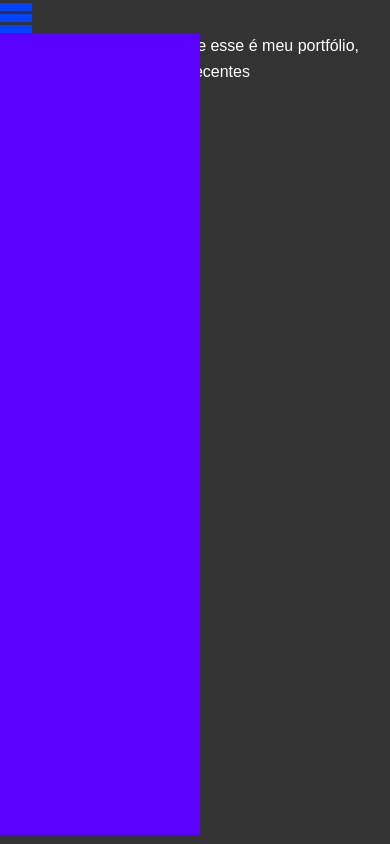
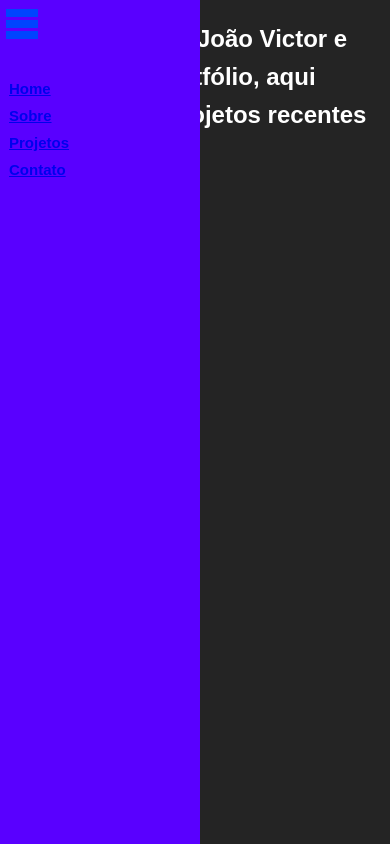
Before and after one commit to jotave-jpeg/repositorio, a plain HTML site: page index.html in a window 390 px wide. Both pictures are taken after a click on the element 15 px from the left and 18 px from the top of the page. Drawn offline with Linux system fonts and the light colour scheme.

Commit message:
started media querys

```diff
--- a/index.html
+++ b/index.html
@@ -10,6 +10,26 @@
             padding: 0;
             box-sizing: border-box;
         }
+        @media screen and (max-width: 480px) {
+            body {
+                font: bold 24px times , sans-serif;
+            }
+        }
+        @media screen and (min-width: 481px) and (max-width: 768px) {
+            body {
+                font: bold 22px times , sans-serif;
+            }
+        }
+        @media screen and (min-width: 769px) and (max-width: 1024px) {
+            body {
+                font: bold 20px times , sans-serif;
+            }
+        }
+        @media screen and (min-width: 1025px) {
+            body {
+                font: 200 15px times l, sans-serif;
+            }
+        }
         body {
             font-family: Arial, sans-serif;
             background-color: #333;
@@ -17,6 +37,14 @@
             line-height: 1.6;
             align-items: center;
             justify-content: center;
+        }
+        @keyframes rotation{
+            100% {
+                transform: rotate(360deg);
+            }
+            0% {
+                transform: rotate(0deg);
+            }
         }
         @keyframes slidein{
             100% {
@@ -34,24 +62,55 @@
                 transform: translateX(0%);
             }
         }
+        @keyframes fadein{
+            100% {
+                background-color: rgba(0, 0, 0, 0.3);
+            }
+            0% {
+                background-color: rgba(0, 0, 0, 0);
+            }
+        }
+        @keyframes fadeout{
+            100% {
+                background-color: rgba(0, 0, 0, 0);
+            }
+            0% {
+                background-color: rgba(0, 0, 0, 0.3);
+            }
+        }
         div#menu {
            width: 30px;
            height: 30px;
            background-color: rgba(255, 0, 0, 0);
            cursor: pointer;
+           z-index: 1;
+           position: absolute;
+           margin: 6px;
         }
         div#smenu {
             width: 200px;
-            height: 95vh;
+            height: 100vh;
             background-color: #5900ff;
             animation: slidein 0.5s forwards;
             position: absolute;
+            top: 0%;
+            padding: 70px 9px;
         }
         div.cilindro {
             width: 32px;
             height: 8px;
             background-color: rgb(0, 68, 255);
             margin: 3px 0px;
+        }
+        main {
+            width: 100%;
+            height: 100vh;
+            padding: 5%;
+        }
+        li {
+            list-style: none;
+            margin: 10px 0px;
+            font: bold 15px Arial, sans-serif;
         }
     </style>
 </head>
@@ -61,21 +120,42 @@
         <div class="cilindro"></div>
         <div class="cilindro"></div>
      </div>
-     <div id="smenu"></div>
-    <main>
-        <p>Olá, me chamo João Victor e esse é meu portfólio, aqui estará meus projetos recentes</p>
-    </main>
+     <div id="smenu">
+        <nav>
+            <ul>
+                <li><a href="#">Home</a></li>
+                <li><a href="#">Sobre</a></li>
+                <li><a href="#">Projetos</a></li>
+                <li><a href="#">Contato</a></li>
+            </ul>
+        </nav>
+     </div>
+    <div id="escurecer">
+        <main>
+            <p>Olá, me chamo João Victor e esse é meu portfólio, aqui estará meus projetos recentes</p>
+        </main>
+    </div>
     <script>
+        var smenu = document.getElementById("smenu");
+        smenu.style.display = "none";
         function clique() {
-            var smenu = document.getElementById("smenu");
             var menu = document.getElementById("menu");
+            var escurecer = document.getElementById("escurecer");
             if (smenu.style.display === "none" || smenu.style.display === "") {
                smenu.style.animation = "slidein 0.5s forwards";
                smenu.style.display = "block";
+               menu.style.animation = "rotation 0.5s forwards";
+                escurecer.style.backgroundColor = "rgba(0, 0, 0, 0.5)";
+                escurecer.style.animation = "fadein 0.2s forwards";
+                escurecer.style.width = "100%";
+                escurecer.style.height = "100%";
             } else {
                smenu.style.animation = "slideout 0.5s forwards";
                 setTimeout(function() {
+                    escurecer.style.animation = "fadeout 0.2s forwards";
                      smenu.style.display = "none";
+                     menu.style.animation = "rotation 0.5s backwards";
+                        escurecer.style.backgroundColor = "rgba(0, 0, 0, 0)";
                 }, 500); // Wait for the animation to finish before hiding the element
             }
         }
```
